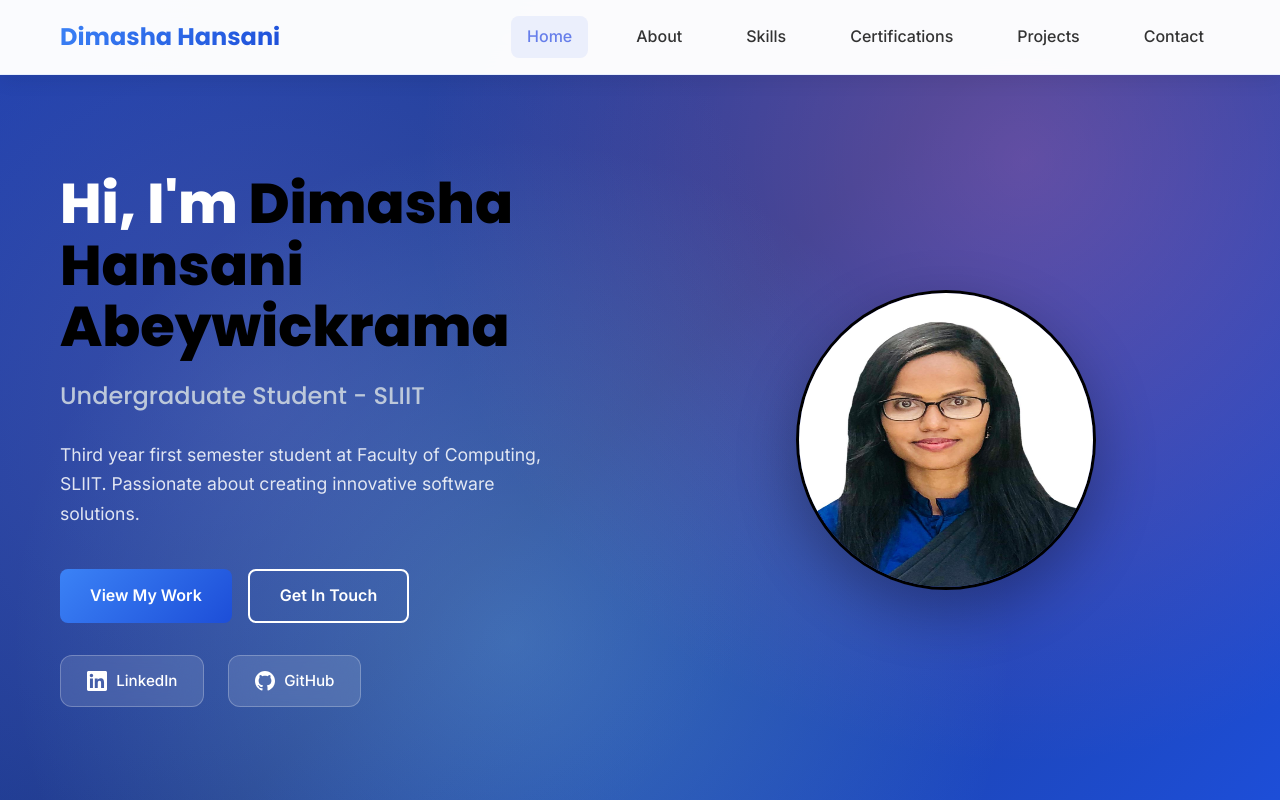
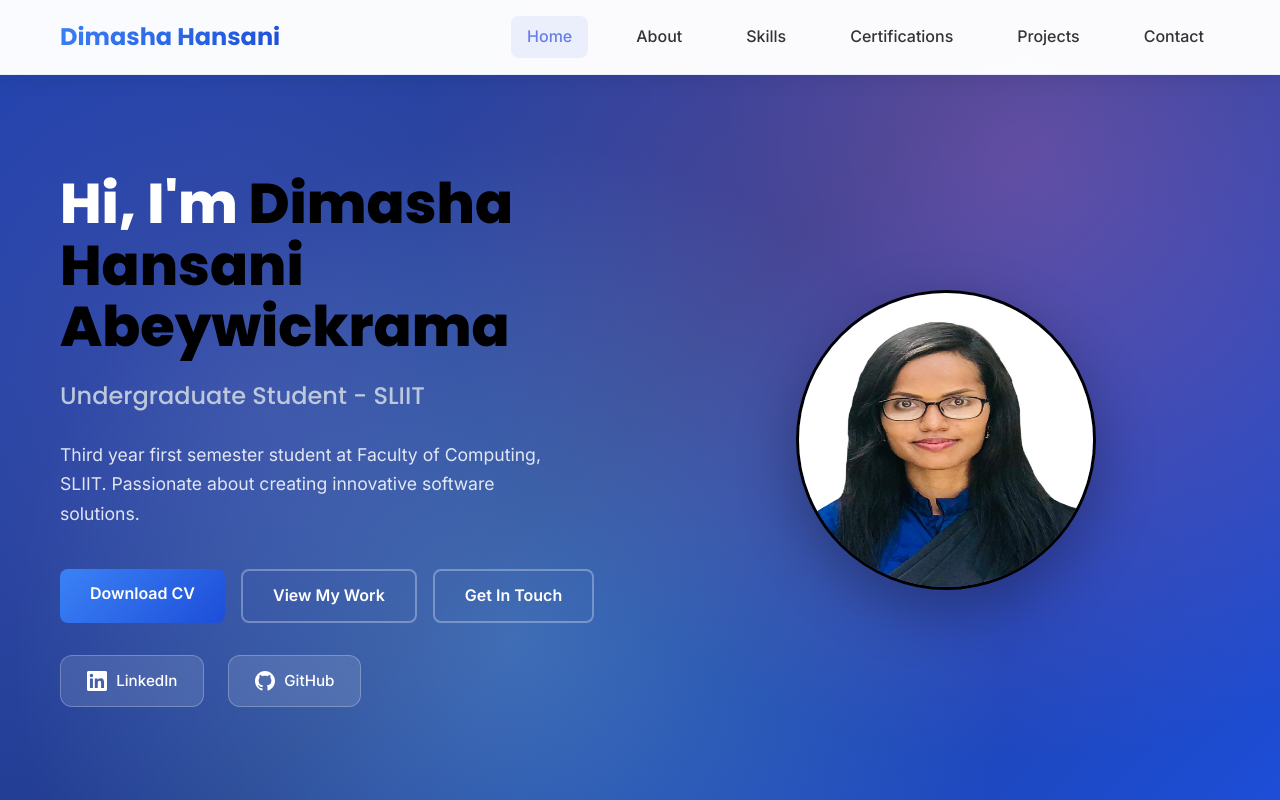
Before and after one commit to Dimasha2002/My-Portfolio, a React (Vite) app: page / in a window 1280 px wide. Shown: the top 800 px of the page. Built offline with nearby package versions, Linux system fonts and the light colour scheme.

Commit message:
Add CV download functionality: reorder hero buttons and update color scheme

```diff
--- a/src/App.css
+++ b/src/App.css
@@ -248,10 +248,22 @@ body {
 .btn-secondary {
   background: transparent;
   color: white;
-  border: 2px solid white;
+  border: 2px solid rgba(255, 255, 255, 0.3);
 }
 
 .btn-secondary:hover {
+  background: white;
+  color: #667eea;
+  transform: translateY(-2px);
+}
+
+.btn-tertiary {
+  background: transparent;
+  color: white;
+  border: 2px solid rgba(255, 255, 255, 0.3);
+}
+
+.btn-tertiary:hover {
   background: white;
   color: #667eea;
   transform: translateY(-2px);
--- a/src/App.jsx
+++ b/src/App.jsx
@@ -108,10 +108,13 @@ function App() {
             <h2>Undergraduate Student - SLIIT</h2>
             <p>Third year first semester student at Faculty of Computing, SLIIT. Passionate about creating innovative software solutions.</p>
             <div className="hero-buttons">
-              <button className="btn btn-primary" onClick={() => scrollToSection('projects')}>
+              <a href="/Dimasha_CV.pdf" target="_blank" rel="noopener noreferrer" className="btn btn-primary">
+                Download CV
+              </a>
+              <button className="btn btn-secondary" onClick={() => scrollToSection('projects')}>
                 View My Work
               </button>
-              <button className="btn btn-secondary" onClick={() => scrollToSection('contact')}>
+              <button className="btn btn-tertiary" onClick={() => scrollToSection('contact')}>
                 Get In Touch
               </button>
             </div>
```
Also changed, not shown: 1 other file (tests, documents, lock files or other folders).
